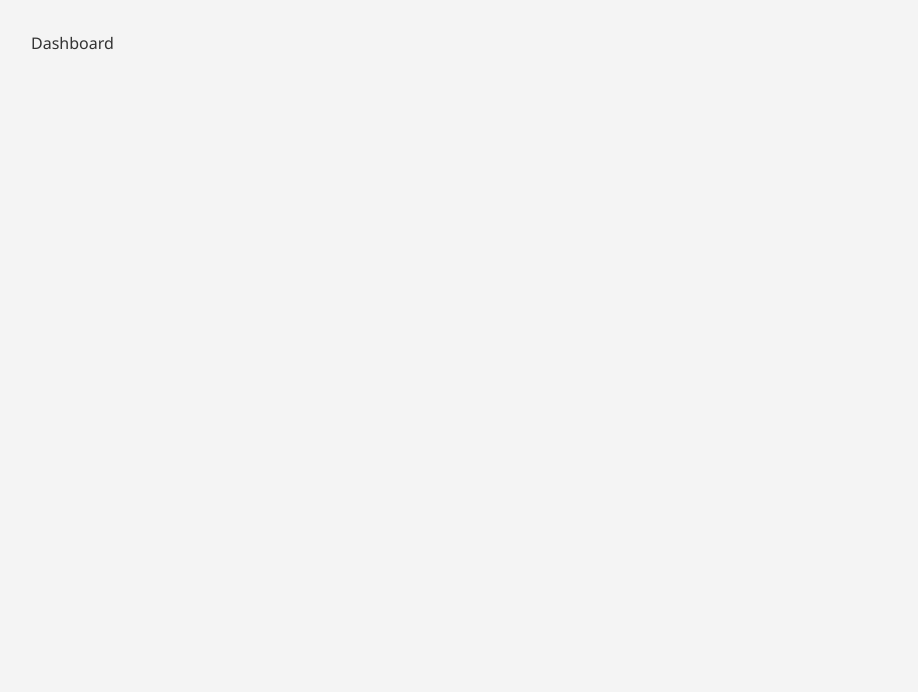
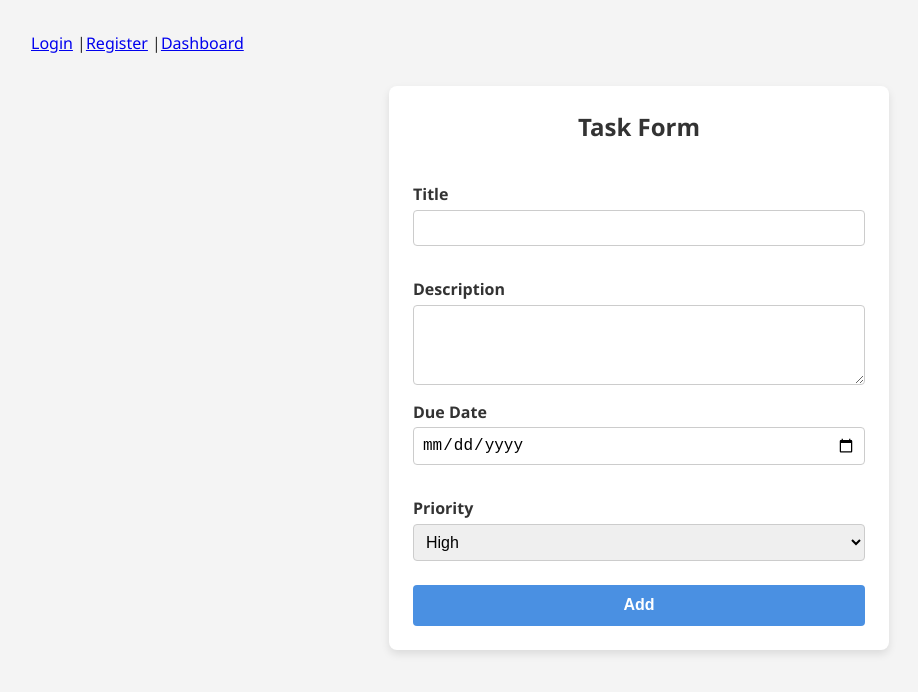
Before and after one commit to rutiay/smart-task-planner, a React (Vite) app: page /dashboard in a window 1280 px wide. Shown: the top 692 px of the page, without its empty margins (1-919 px from the left). Built offline with nearby package versions, Linux system fonts and the light colour scheme.

Commit message:
adding task form and TaskContext

```diff
--- a/src/App.jsx
+++ b/src/App.jsx
@@ -1,11 +1,14 @@
-import { BrowserRouter, Route, Routes, Navigate } from "react-router-dom";
+import { BrowserRouter, Route, Routes, Navigate, Link } from "react-router-dom";
 import Login from "./pages/Auth/Login";
 import Register from "./pages/Auth/Register";
 import Dashboard from "./pages/Dashboard/Dashboard";
+import { TaskContextProvider } from "./context/TaskContext";
 
 const App = () => {
   return (
+    <TaskContextProvider>
       <BrowserRouter>
+        <Navbar />
         <Routes>
           <Route path="/login" element={<Login />} />
           <Route path="/register" element={<Register />} />
@@ -14,7 +17,17 @@ const App = () => {
           <Route path="*" element={<Navigate to="/login" />} />
         </Routes>
       </BrowserRouter>
+    </TaskContextProvider>
   );
 };
 
 export default App;
+
+function Navbar() {
+  return (
+    <nav>
+      <Link to="/login">Login</Link> |<Link to="/register">Register</Link> |
+      <Link to="/dashboard">Dashboard</Link>
+    </nav>
+  );
+}
--- a/src/components/TaskForm/TaskForm.jsx
+++ b/src/components/TaskForm/TaskForm.jsx
@@ -1,17 +1,50 @@
-// import styles from './TaskForm.module.css';
+import styles from "./TaskForm.module.css";
+import { useContext } from "react";
+import { TaskContext } from "../../context/TaskContext";
 
 const TaskForm = () => {
+  const { task, setTask } = useContext(TaskContext);
+
+  const formSubmitHandler = (e) => {
+    e.preventDefault();
+    console.log(task);
+  };
+
   return (
-    <div>
-      <form>
-        <label htmlFor="title">Title</label>
-        <input type="text" name="title"/>
-        <label htmlFor="content">Content</label>
-        <textarea name="content"></textarea>
-        <label htmlFor="category">Category</label>
-        <input type="text" name="category"/>
-        <label htmlFor=""></label>
-        <input type="text" />
+    <div className={styles.formContainer}>
+      <h2>Task Form</h2>
+      <form onSubmit={formSubmitHandler}>
+        <label>Title</label>
+        <input
+          type="text"
+          value={task.title}
+          onChange={(e) => setTask({ ...task, title: e.target.value })}
+          required
+        />
+        <label>Description</label>
+        <textarea
+          value={task.description}
+          onChange={(e) => setTask({ ...task, description: e.target.value })}
+          required
+        ></textarea>
+        <label>Due Date</label>
+        <input
+          type="date"
+          value={task.dueDate}
+          onChange={(e) => setTask({ ...task, dueDate: e.target.value })}
+          required
+        />
+        <label>Priority</label>
+        <select
+          name="priority"
+          value={task.priority}
+          onChange={(e) => setTask({ ...task, priority: e.target.value })}
+        >
+          <option value="high">High</option>
+          <option value="medium">Medium</option>
+          <option value="low">Low</option>
+        </select>
+        <button type="submit">Add</button>
       </form>
     </div>
   );
--- a/src/components/TaskForm/TaskForm.module.css
+++ b/src/components/TaskForm/TaskForm.module.css
@@ -0,0 +1,64 @@
+.formContainer {
+  max-width: 500px;
+  margin: 2rem auto;
+  padding: 1.5rem;
+  background-color: #ffffff;
+  border-radius: 8px;
+  box-shadow: 0 4px 8px rgba(0, 0, 0, 0.1);
+}
+
+form {
+  display: flex;
+  flex-direction: column;
+}
+
+h2 {
+  margin-bottom: 1.5rem;
+  text-align: center;
+}
+
+label {
+  font-weight: 600;
+  margin-top: 1rem;
+  margin-bottom: 0.3rem;
+  color: #333;
+}
+
+input,
+textarea,
+select {
+  padding: 0.5rem;
+  border: 1px solid #ccc;
+  border-radius: 4px;
+  font-size: 1rem;
+  transition: border-color 0.3s ease;
+}
+
+input:focus,
+textarea:focus,
+select:focus {
+  outline: none;
+  border-color: #4a90e2;
+}
+
+textarea {
+  resize: vertical;
+  min-height: 80px;
+}
+
+button {
+  margin-top: 1.5rem;
+  padding: 0.7rem;
+  background-color: #4a90e2;
+  color: white;
+  border: none;
+  border-radius: 4px;
+  font-size: 1rem;
+  font-weight: bold;
+  cursor: pointer;
+  transition: background-color 0.3s ease;
+}
+
+button:hover {
+  background-color: #357abd;
+}
--- /dev/null
+++ b/src/context/TaskContext.jsx
@@ -0,0 +1,19 @@
+import { createContext, useState } from "react";
+
+const TaskContext = createContext();
+
+const TaskContextProvider = ({ children }) => {
+  const [task, setTask] = useState({
+    title: "",
+    description: "",
+    dueDate: "",
+    priority: "high",
+  });
+  return (
+    <TaskContext.Provider value={{ task, setTask }}>
+      {children}
+    </TaskContext.Provider>
+  );
+};
+
+export { TaskContext, TaskContextProvider };
--- a/src/pages/Auth/Auth.module.css
+++ b/src/pages/Auth/Auth.module.css
@@ -7,22 +7,22 @@
   box-shadow: 0 0 10px rgba(0, 0, 0, 0.1);
 }
 
-.form {
+form {
   display: flex;
   flex-direction: column;
 }
 
-.title {
+h2 {
   margin-bottom: 1.5rem;
   text-align: center;
 }
 
-.label {
+label {
   margin-bottom: 0.5rem;
   font-weight: bold;
 }
 
-.input {
+input {
   margin-bottom: 1rem;
   padding: 0.5rem;
   font-size: 1rem;
@@ -30,7 +30,7 @@
   border: 1px solid #ccc;
 }
 
-.button {
+button {
   padding: 0.75rem;
   background: #0077cc;
   color: #fff;
@@ -40,6 +40,6 @@
   border-radius: 4px;
 }
 
-.button:hover {
+button:hover {
   background: #005fa3;
 }
--- a/src/pages/Auth/Login.jsx
+++ b/src/pages/Auth/Login.jsx
@@ -5,7 +5,7 @@ const Login = () => {
   const [email, setEmail] = useState("");
   const [password, setPassword] = useState("");
 
-  const handleSubmit = (e) => {
+  const loginSubmitHandler = (e) => {
     e.preventDefault();
     console.log("Email:", email);
     console.log("Password:", password);
@@ -13,30 +13,26 @@ const Login = () => {
 
   return (
     <div className={styles.container}>
-      <form onSubmit={handleSubmit} className={styles.form}>
-        <h2 className={styles.title}>Login</h2>
+      <form onSubmit={loginSubmitHandler}>
+        <h2>Login</h2>
 
-        <label className={styles.label}>Email</label>
+        <label>Email</label>
         <input
           type="email"
           value={email}
           onChange={(e) => setEmail(e.target.value)}
           required
-          className={styles.input}
         />
 
-        <label className={styles.label}>Password</label>
+        <label>Password</label>
         <input
           type="password"
           value={password}
           onChange={(e) => setPassword(e.target.value)}
           required
-          className={styles.input}
         />
 
-        <button type="submit" className={styles.button}>
-          Log In
-        </button>
+        <button type="submit">Log In</button>
       </form>
     </div>
   );
--- a/src/pages/Auth/Register.jsx
+++ b/src/pages/Auth/Register.jsx
@@ -17,16 +17,15 @@ const Register = () => {
 
   return (
     <div className={styles.container}>
-      <form onSubmit={handleSubmit} className={styles.form}>
-        <h2 className={styles.title}>Register</h2>
+      <form onSubmit={handleSubmit}>
+        <h2>Register</h2>
 
-        <label className={styles.label}>Name</label>
+        <label>Name</label>
         <input
           type="text"
           value={user.name}
           onChange={(e) => setUser({ ...user, name: e.target.value })}
           required
-          className={styles.input}
         />
 
         <label className={styles.label}>Email</label>
@@ -35,19 +34,17 @@ const Register = () => {
           value={user.email}
           onChange={(e) => setUser({ ...user, email: e.target.value })}
           required
-          className={styles.input}
         />
 
-        <label className={styles.label}>Password</label>
+        <label>Password</label>
         <input
           type="password"
           value={user.password}
           onChange={(e) => setUser({ ...user, password: e.target.value })}
           required
-          className={styles.input}
         />
 
-        <label className={styles.label}>Confirm Password</label>
+        <label>Confirm Password</label>
         <input
           type="password"
           value={user.confirmPassword}
@@ -58,9 +55,7 @@ const Register = () => {
           className={styles.input}
         />
 
-        <button type="submit" className={styles.button}>
-          Log In
-        </button>
+        <button type="submit">Register</button>
       </form>
     </div>
   );
--- a/src/pages/Dashboard/Dashboard.jsx
+++ b/src/pages/Dashboard/Dashboard.jsx
@@ -1,9 +1,12 @@
 // import styles from './Dashboard.module.css';
+import TaskForm from "../../components/TaskForm/TaskForm.jsx";
 
 const Dashboard = () => {
   return (
-    <div>Dashboard</div>
-  )
-}
+    <div>
+      <TaskForm />
+    </div>
+  );
+};
 
-export default Dashboard
+export default Dashboard;
```
Lines whose indentation alone changed are shown as unchanged.
